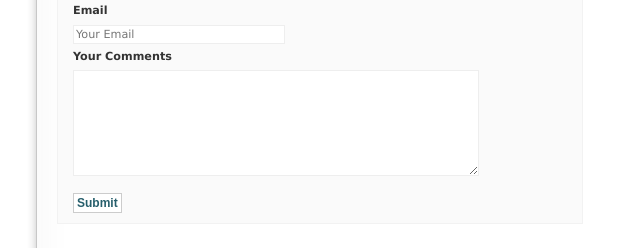
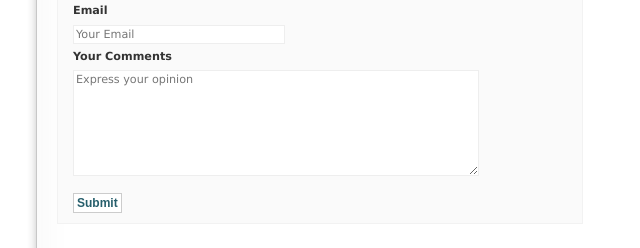
Before and after one commit to hassan-momen/fswd40-jQuery-day1, a plain HTML site: page Advanced/index.html in a window 1280 px wide. Shown: the part 1136-1384 px from the top of the page, 214-854 px from the left. Drawn offline with nearby package versions, Linux system fonts and the light colour scheme.

Commit message:
added some thing style

```diff
--- a/Advanced/index.html
+++ b/Advanced/index.html
@@ -108,6 +108,7 @@
        $("a").attr("href","http://www.codefactory.wien/");
        $("code").css("color","red");
        $("ol>li").css("background-color","#2a7b90");
+       $("textarea").val("Express your opinion");
        $("img").attr("src","https://upload.wikimedia.org/wikipedia/de/thumb/5/50/DFB-Logo_1945.svg/100px-DFB-Logo_1945.svg.png");
        $("blockquote").css({"background-color":"orange","font-style":"italic"});
        //logo
```
